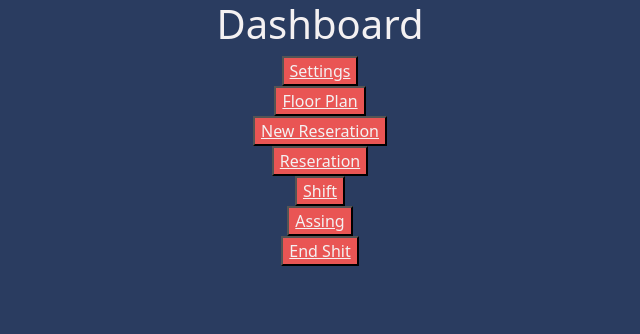
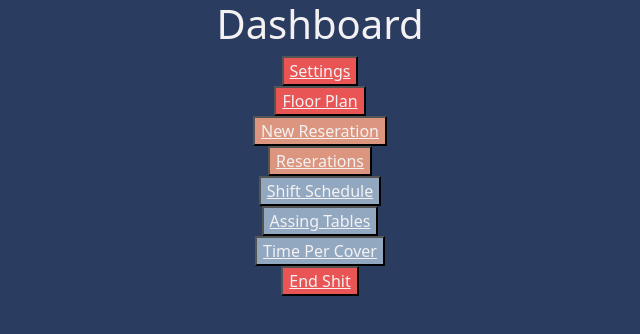
Before and after one commit to Mkamboykos/Zerbez-pwa, a React (Create React App) app: page /Dashboard in a window 1280 px wide. Shown: the top 334 px of the page, without its empty margins (320-960 px from the left). Built offline with nearby package versions, Linux system fonts and the light colour scheme.

Commit message:
Changed Dashboard Button Colors

```diff
--- a/src/Dashboard.js
+++ b/src/Dashboard.js
@@ -13,13 +13,15 @@ function Dashboard() {
             <br></br>
             <button className="Dashboard_button_NewReseration"><Link to="/EnterCode" className="link">New Reseration</Link></button>
             <br></br>
-            <button className="Dashboard_button_Reseration"><Link to="/EnterCode" className="link">Reseration</Link></button>
+            <button className="Dashboard_button_Reseration"><Link to="/EnterCode" className="link">Reserations</Link></button>
             <br></br>
-            <button className="Dashboard_button_Shift"><Link to="/EnterCode" className="link">Shift</Link></button>
+            <button className="Dashboard_button_ShiftSchedule"><Link to="/EnterCode" className="link">Shift Schedule</Link></button>
             <br></br>
-            <button className="Dashboard_button_Assing"><Link to="/EnterCode" className="link">Assing</Link></button>
+            <button className="Dashboard_button_AssingTables"><Link to="/EnterCode" className="link">Assing Tables</Link></button>
             <br></br>
-            <button className="Dashboard_button_EndShift"><Link to="/EnterCode" className="link">End Shit</Link></button>
+            <button className="Dashboard_button_TimePerCover"><Link to="/EnterCode" className="link">Time Per Cover</Link></button>
+            <br></br>
+            <button className="Dashboard_button_EndShift"><Link to="/" className="link">End Shit</Link></button>
 
 
         </div>
--- a/src/index.css
+++ b/src/index.css
@@ -36,13 +36,26 @@ h1, p{
   background-color: #DC967F;
 }
 
-.continue_button_forgetPassword, .continue_button_EnterCode,
- .submit_button_ResetPassword, .Dashboard_button_Settings,
- .Dashboard_button_Floorplan, .Dashboard_button_NewReseration,
- .Dashboard_button_Reseration , .Dashboard_button_Shift,
- .Dashboard_button_Assing, .Dashboard_button_EndShift,
- .ResetPassword_button_Back, .ResetPassword_button_forgetPassword{
+.continue_button_forgetPassword,
+.continue_button_EnterCode,
+.submit_button_ResetPassword,
+.Dashboard_button_Settings,
+.Dashboard_button_Floorplan,
+.Dashboard_button_EndShift,
+.ResetPassword_button_Back,
+.ResetPassword_button_forgetPassword{
   background-color: #E95554;
+}
+
+.Dashboard_button_NewReseration,
+.Dashboard_button_Reseration{
+  background-color: #DC967F;
+}
+
+.Dashboard_button_ShiftSchedule,
+.Dashboard_button_AssingTables,
+.Dashboard_button_TimePerCover{
+  background-color: #91A8C0;
 }
 
 .Account_button_Settings,
@@ -50,12 +63,10 @@ h1, p{
 .Notifications_button_Settings,
 .Help_button_Settings,
 .About_button_Settings {
-
   background-color: #2A3C60;
 }
 
 .Back_button_Settings {
-
   background-color: #E95554;
 }
 
@@ -64,6 +75,5 @@ h1, p{
 .Back_button_Notifications,
 .Back_button_Help,
 .Back_button_About {
-
   background-color: #E95554;
 }
```
